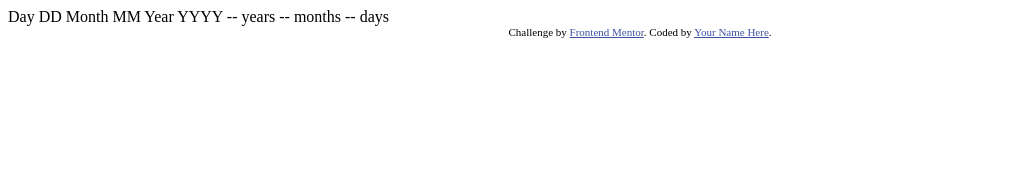
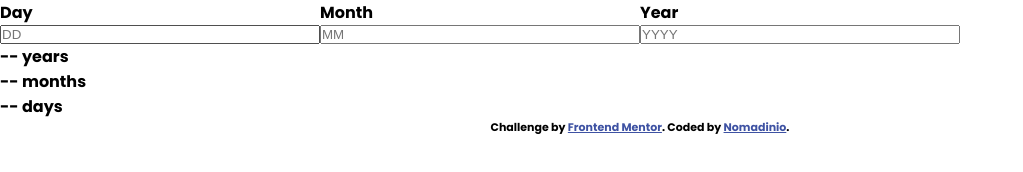
Before and after one commit to Nomadinio0/age-calculator-app-main, a plain HTML site: page index.html in a window 1280 px wide. Shown: the whole page, without its empty margins (0-1023 px from the left). Drawn offline with Linux system fonts and the light colour scheme.

Commit message:
html structure

```diff
--- a/index.html
+++ b/index.html
@@ -1,37 +1,60 @@
 <!DOCTYPE html>
 <html lang="en">
+
 <head>
   <meta charset="UTF-8">
-  <meta name="viewport" content="width=device-width, initial-scale=1.0"> <!-- displays site properly based on user's device -->
-
+  <meta name="viewport" content="width=device-width, initial-scale=1.0">
   <link rel="icon" type="image/png" sizes="32x32" href="./assets/images/favicon-32x32.png">
+  <link rel="preconnect" href="https://fonts.googleapis.com">
+  <link rel="preconnect" href="https://fonts.gstatic.com" crossorigin>
+  <link href="https://fonts.googleapis.com/css2?family=Poppins:ital,wght@0,700;1,400;1,800&display=swap"
+    rel="stylesheet">
+  <link rel="stylesheet" href="/css/style.css">
 
   <title>Frontend Mentor | Age calculator app</title>
 
   <!-- Feel free to remove these styles or customise in your own stylesheet 👍 -->
   <style>
-    .attribution { font-size: 11px; text-align: center; }
-    .attribution a { color: hsl(228, 45%, 44%); }
+
   </style>
 </head>
+
 <body>
-
-  Day
-  DD
-
-  Month
-  MM
-
-  Year
-  YYYY
-
-  -- years
-  -- months
-  -- days
-
+  <div class="container">
+    <div class="input">
+      <div class="box input_day">
+        <label for="day">Day</label>
+        <input type="text" name="day" id="day" placeholder="DD">
+        <div class="error"></div>
+      </div>
+      <div class="box input_month">
+        <label for="month">Month</label>
+        <input type="text" name="month" id="month" placeholder="MM">
+        <div class="error"></div>
+      </div>
+      <div class="box input_year">
+        <label for="year">Year</label>
+        <input type="text" name="year" id="year" placeholder="YYYY">
+        <div class="error"></div>
+      </div>
+    </div>
+    <div class="output">
+      <div class="output_years">
+        <p><span>--</span> years</p>
+      </div>
+      <div class="output_months">
+        <p><span>--</span> months</p>
+      </div>
+      <div class="output_days">
+        <p><span>--</span> days</p>
+      </div>
+    </div>
+  </div>
   <div class="attribution">
     Challenge by <a href="https://www.frontendmentor.io?ref=challenge" target="_blank">Frontend Mentor</a>.
-    Coded by <a href="#">Your Name Here</a>.
+    Coded by <a href="https://www.frontendmentor.io/profile/Nomadinio0">Nomadinio</a>.
   </div>
+  <script src="/js/main.js"></script>
 </body>
+
 </html>
--- /dev/null
+++ b/scss/_colors.scss
@@ -0,0 +1,10 @@
+// Primary
+$purple: hsl(259, 100%, 65%);
+$lightRed: hsl(0, 100%, 67%);
+
+// Neutral
+$white: hsl(0, 0%, 100%);
+$offWhite: hsl(0, 0%, 94%);
+$lightGrey: hsl(0, 0%, 86%);
+$smokeyGrey: hsl(0, 1%, 44%);
+$offBlack: hsl(0, 0%, 8%);
--- /dev/null
+++ b/scss/style.scss
@@ -0,0 +1,35 @@
+* {
+	margin: 0;
+	padding: 0;
+	box-sizing: border-box;
+}
+
+.attribution {
+	font-size: 11px;
+	text-align: center;
+	a {
+		color: hsl(228, 45%, 44%);
+	}
+}
+
+body {
+	font-family: 'Poppins', sans-serif;
+
+	.container {
+		.input {
+			display: flex;
+			flex-direction: row;
+
+			.box {
+				display: flex;
+				flex-direction: column;
+				width: 25%;
+			}
+		}
+
+		.output {
+			display: flex;
+			flex-direction: column;
+		}
+	}
+}
```
Also changed, not shown: css/style.css (added), js/main.js (added), 1 other file.
